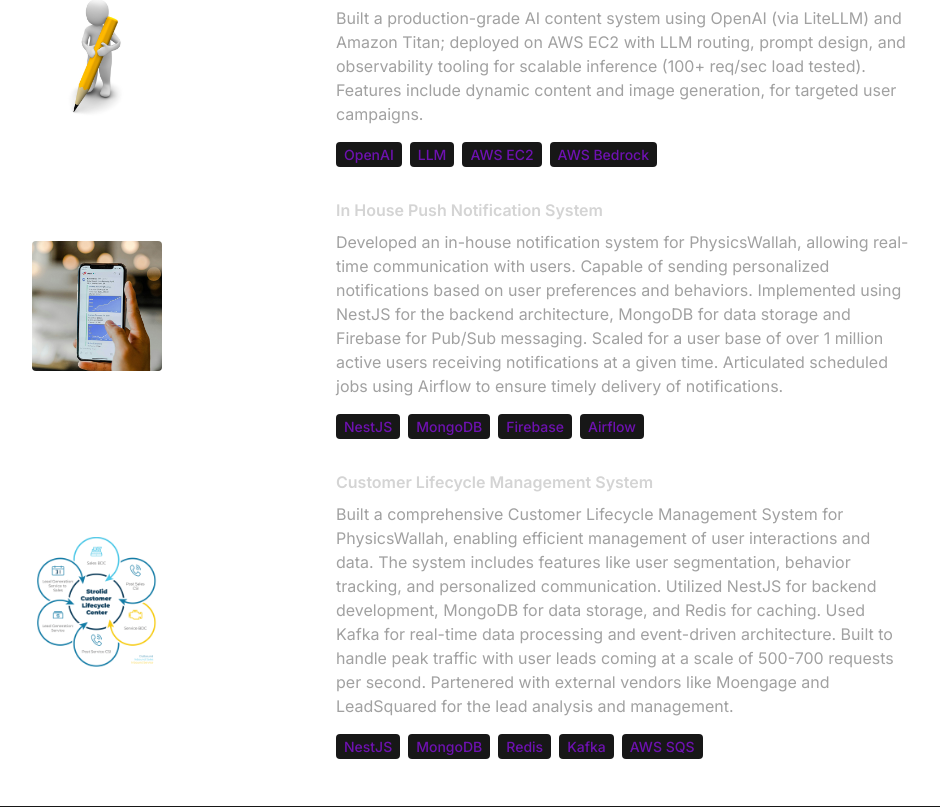
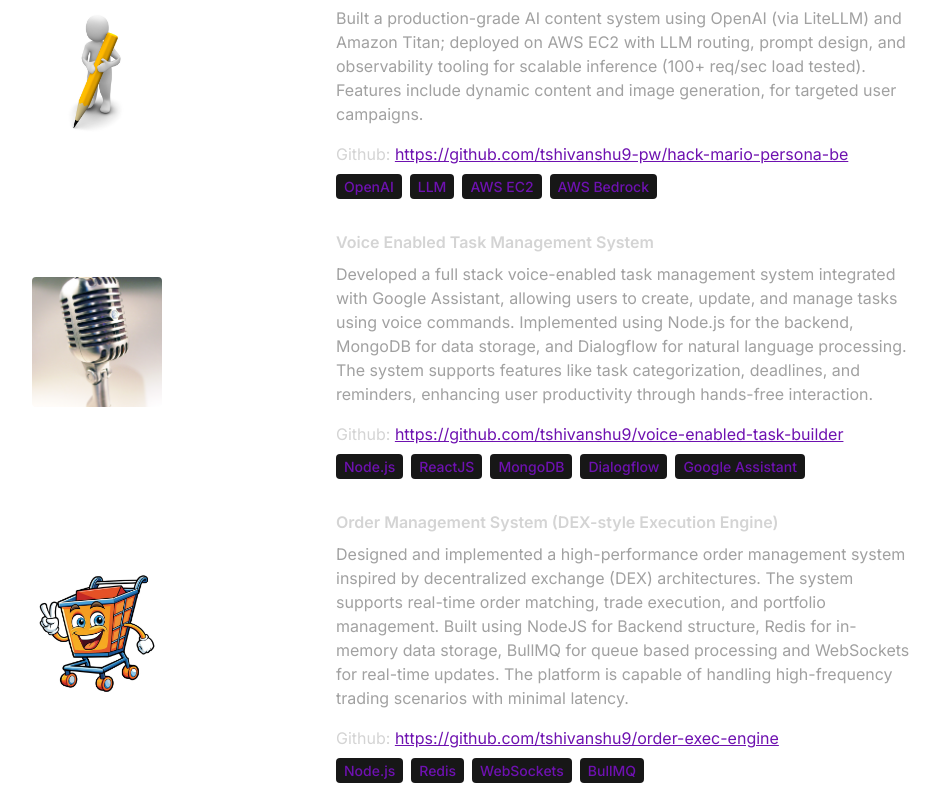
Before and after one commit to tshivanshu9/portfolio, a React (Vite) app: page / in a window 1280 px wide. Shown: the part 3491-4300 px from the top of the page, without its empty margins (168-1108 px from the left). Built offline with nearby package versions, Linux system fonts and the light colour scheme.

Commit message:
feat: Github links added

```diff
--- a/src/components/Projects.jsx
+++ b/src/components/Projects.jsx
@@ -15,7 +15,10 @@
       </motion.h2>
       <div>
         {PROJECTS.map((project, index) => (
-          <div className="mb-8 flex flex-wrap lg:justify-center lg:items-center" key={index}>
+          <div
+            className="mb-8 flex flex-wrap lg:justify-center lg:items-center"
+            key={index}
+          >
             <motion.div
               whileInView={{ opacity: 1, x: 0 }}
               initial={{ opacity: 0, x: -100 }}
@@ -36,6 +39,19 @@
             >
               <h6 className="mb-2 font-semibold">{project.title}</h6>
               <p className="mb-4 text-neutral-400">{project.description}</p>
+              {project.github && (
+                <div className="my-2">
+                  Github:{' '}
+                  <a
+                    href={project.github}
+                    target="_blank"
+                    rel="noopener noreferrer"
+                    className="text-purple-800 underline"
+                  >
+                    {project.github}
+                  </a>
+                </div>
+              )}
               {project.technologies.map((tech, idx) => (
                 <span
                   key={idx}
--- a/src/constants/index.js
+++ b/src/constants/index.js
@@ -1,6 +1,8 @@
 import project1 from '../assets/projects/project-1.jpg';
 import project2 from '../assets/projects/project-2.jpg';
 import project3 from '../assets/projects/project-3.jpg';
+import voice from '../assets/projects/voice.jpg';
+import order from '../assets/projects/order.jpg';
 
 export const HERO_CONTENT = `I am a passionate full stack developer with a knack for crafting robust and scalable web applications. With 2 years of hands-on experience, I am now seasoned in building highly scalable and efficient systems from scratch, using technologies like Node.JS, MongoDB, Express, Golang, Redis and Kafka. I also have forst hand experience of modern front-end tools like ReactJS. My goal is to leverage my expertise to create innovative solutions that drive business growth and deliver exceptional user experiences.`;
 
@@ -35,13 +37,14 @@
     technologies: [
       'Node.js',
       'Express.js',
-      'Nest.js',
+      'NestJS',
       'MongoDB',
       'Redis',
       'Kafka',
       'AWS',
       'Airflow',
       'Firebase',
+      'BullMQ',
     ],
   },
   {
@@ -62,6 +65,29 @@
     description:
       'Built a production-grade AI content system using OpenAI (via LiteLLM) and Amazon Titan; deployed on AWS EC2 with LLM routing, prompt design, and observability tooling for scalable inference (100+ req/sec load tested). Features include dynamic content and image generation, for targeted user campaigns.',
     technologies: ['OpenAI', 'LLM', 'AWS EC2', 'AWS Bedrock'],
+    github: 'https://github.com/tshivanshu9-pw/hack-mario-persona-be',
+  },
+  {
+    title: 'Voice Enabled Task Management System',
+    image: voice,
+    description:
+      'Developed a full stack voice-enabled task management system integrated with Google Assistant, allowing users to create, update, and manage tasks using voice commands. Implemented using Node.js for the backend, MongoDB for data storage, and Dialogflow for natural language processing. The system supports features like task categorization, deadlines, and reminders, enhancing user productivity through hands-free interaction.',
+    technologies: [
+      'Node.js',
+      'ReactJS',
+      'MongoDB',
+      'Dialogflow',
+      'Google Assistant',
+    ],
+    github: 'https://github.com/tshivanshu9/voice-enabled-task-builder',
+  },
+  {
+    title: 'Order Management System (DEX-style Execution Engine)',
+    image: order,
+    description:
+      'Designed and implemented a high-performance order management system inspired by decentralized exchange (DEX) architectures. The system supports real-time order matching, trade execution, and portfolio management. Built using NodeJS for Backend structure, Redis for in-memory data storage, BullMQ for queue based processing and WebSockets for real-time updates. The platform is capable of handling high-frequency trading scenarios with minimal latency.',
+    technologies: ['Node.js', 'Redis', 'WebSockets', 'BullMQ'],
+    github: 'https://github.com/tshivanshu9/order-exec-engine',
   },
   {
     title: 'In House Push Notification System',
@@ -76,7 +102,7 @@
     description:
       'Built a comprehensive Customer Lifecycle Management System for PhysicsWallah, enabling efficient management of user interactions and data. The system includes features like user segmentation, behavior tracking, and personalized communication. Utilized NestJS for backend development, MongoDB for data storage, and Redis for caching. Used Kafka for real-time data processing and event-driven architecture. Built to handle peak traffic with user leads coming at a scale of 500-700 requests per second. Partenered with external vendors like Moengage and LeadSquared for the lead analysis and management.',
     technologies: ['NestJS', 'MongoDB', 'Redis', 'Kafka', 'AWS SQS'],
-  }
+  },
 ];
 
 export const CONTACT = {
@@ -87,6 +113,7 @@
 
 export const SOCIAL_LINKS = {
   linkedin: 'https://www.linkedin.com/in/shivanshu-tripathi-7a043327b/',
-  github: 'https://github.com/tshivanshu9/portfolio',
-  resume: 'https://drive.google.com/drive/u/0/folders/1ukIYerirdXMtKGuv0PTMmh_AdhKSc1Kf',
+  github: 'https://github.com/tshivanshu9',
+  resume:
+    'https://drive.google.com/file/d/10WkRqyFl8XF2JA7Rsd699NRk52TAkAkX/view?usp=drive_link',
 };
```
Also changed, not shown: src/assets/projects/order.jpg (added), src/assets/projects/voice.jpg (added).
